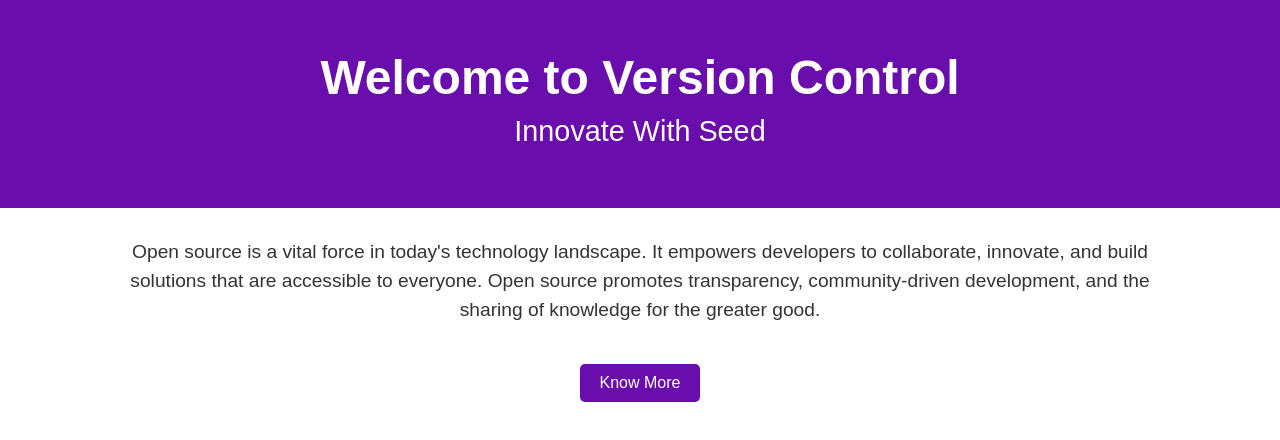
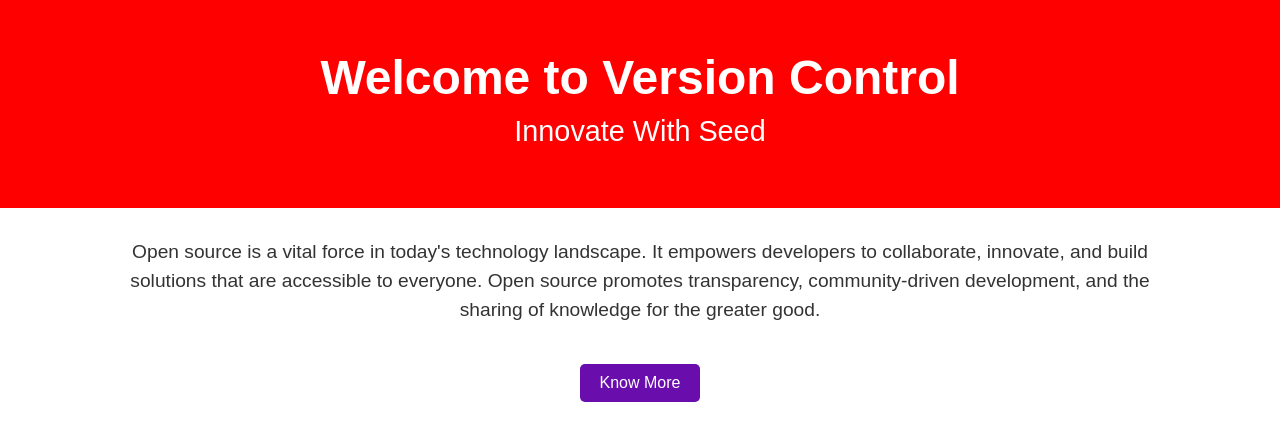
Before and after one commit to iwstech3/contribute-repo, a plain HTML site: page index.html in a window 1280 px wide. Drawn offline with Linux system fonts and the light colour scheme.

Commit message:
change bg color

```diff
--- a/style.css
+++ b/style.css
@@ -6,7 +6,7 @@ body {
     padding: 0;
 }
 header {
-    background-color: #6a0dad; /* Purple */
+    background-color: red; /* Purple */
     color: white;
     text-align: center;
     padding: 50px 0;
```
